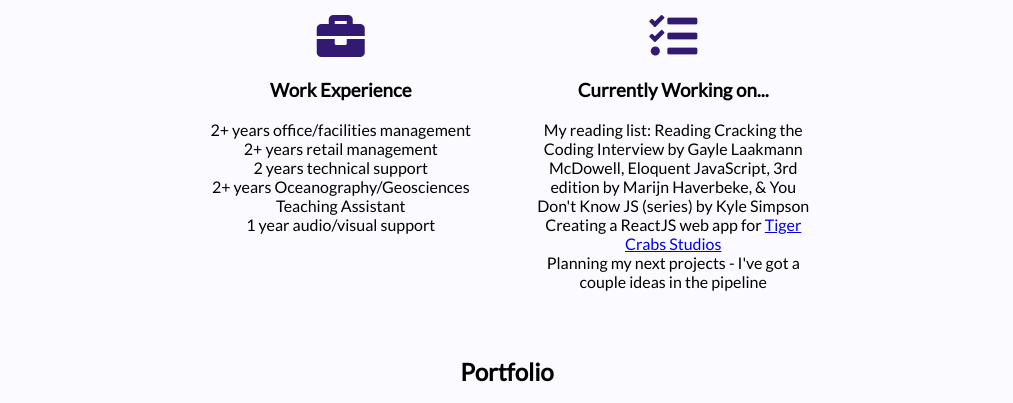
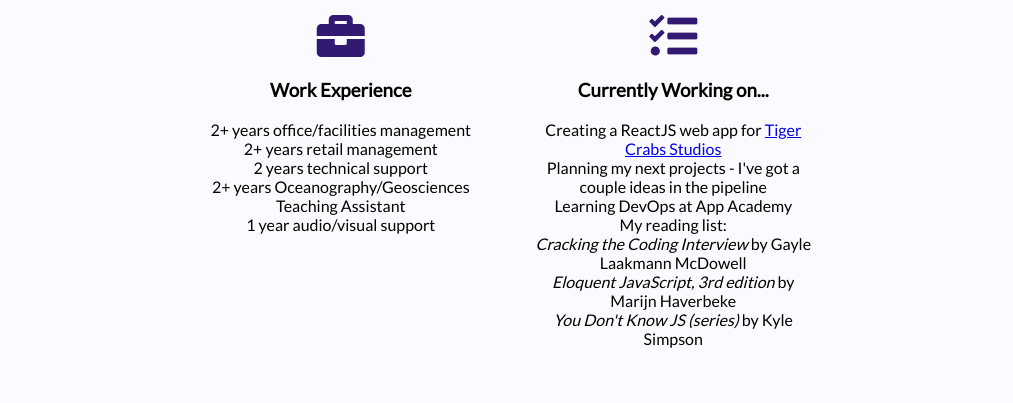
Before and after one commit to jlincodes/personal_portfolio, a React app: page index.html in a window 1280 px wide. Shown: the part 940-1343 px from the top of the page, without its empty margins (133-1146 px from the left). Built offline with nearby package versions, Linux system fonts and the light colour scheme.

Commit message:
Fix typos & add About Me details

```diff
--- a/index.html
+++ b/index.html
@@ -82,9 +82,21 @@
           <i class="fas fa-tasks fa-3x"></i>
           <ul class="">
             <h3>Currently Working on...</h3>
-            <li>My reading list: Reading Cracking the Coding Interview by Gayle Laakmann McDowell, Eloquent JavaScript, 3rd edition by Marijn Haverbeke, & You Don't Know JS (series) by Kyle Simpson</li>
             <li>Creating a ReactJS web app for <a href="https://sites.google.com/view/tigercrabstudios/home">Tiger Crabs Studios</a></li>
             <li>Planning my next projects - I've got a couple ideas in the pipeline</li>
+            <li>Learning DevOps at App Academy</li>
+            <li>My reading list:
+               <ul>
+                 <li>
+                   <i>Cracking the Coding Interview</i> by Gayle Laakmann McDowell
+                 </li>
+                 <li>
+                   <i>Eloquent JavaScript, 3rd edition</i> by Marijn Haverbeke
+                 </li>
+                 <li>
+                   <i>You Don't Know JS (series)</i> by Kyle Simpson</li>
+                 </li>
+               </ul>
           </ul>
         </div>
         <!-- <div class="five">
```
